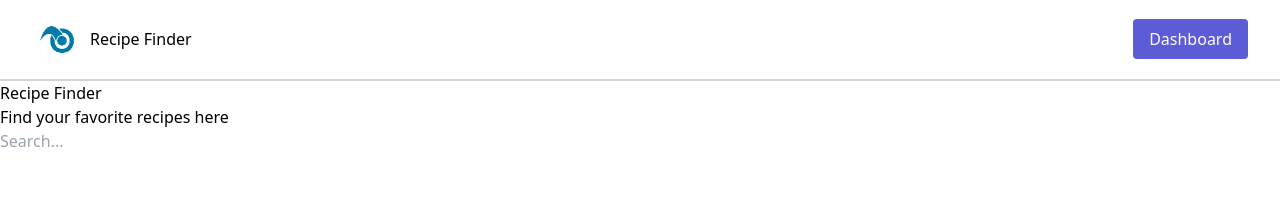
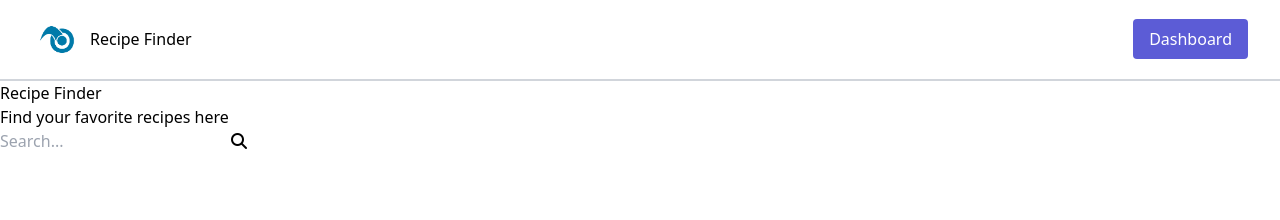
Before and after one commit to minhvyha/RecipeFinder, a Next.js app: page / in a window 1280 px wide. Shown: the top 220 px of the page. Built offline with nearby package versions, Linux system fonts and the light colour scheme.

Commit message:
Update layout.tsx to import Script component and optimize image loading

```diff
--- a/app/layout.tsx
+++ b/app/layout.tsx
@@ -1,13 +1,15 @@
-import type { Metadata } from "next";
-import { Inter } from "next/font/google";
-import "./globals.css";
+import type { Metadata } from 'next';
+import { Inter } from 'next/font/google';
+import './globals.css';
+import Script from 'next/script';
 
-import Nav from "@/components/Nav";
-const inter = Inter({ subsets: ["latin"] });
+import Nav from '@/components/Nav';
+const inter = Inter({ subsets: ['latin'] });
 
 export const metadata: Metadata = {
-  title: "Recipe Finder",
-  description: "Your go-to destination for a world of recipes, from quick weeknight dinners to gourmet delights, all in one place!",
+  title: 'Recipe Finder',
+  description:
+    'Your go-to destination for a world of recipes, from quick weeknight dinners to gourmet delights, all in one place!',
 };
 
 export default function RootLayout({
@@ -17,7 +19,12 @@ export default function RootLayout({
 }>) {
   return (
     <html lang="en">
-      <body className='bg-white'>
+      <Script
+        src="https://kit.fontawesome.com/29e5850037.js"
+        crossOrigin="anonymous"
+      />
+
+      <body className="bg-white">
         <Nav />
         {children}
       </body>
```
